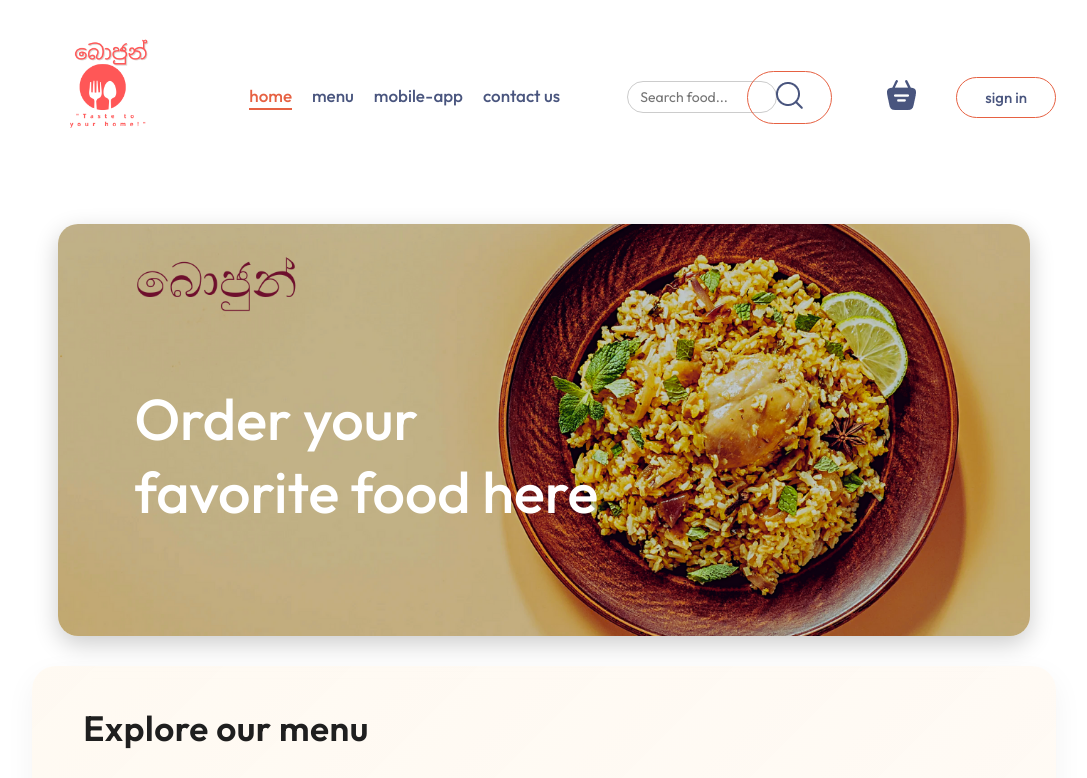
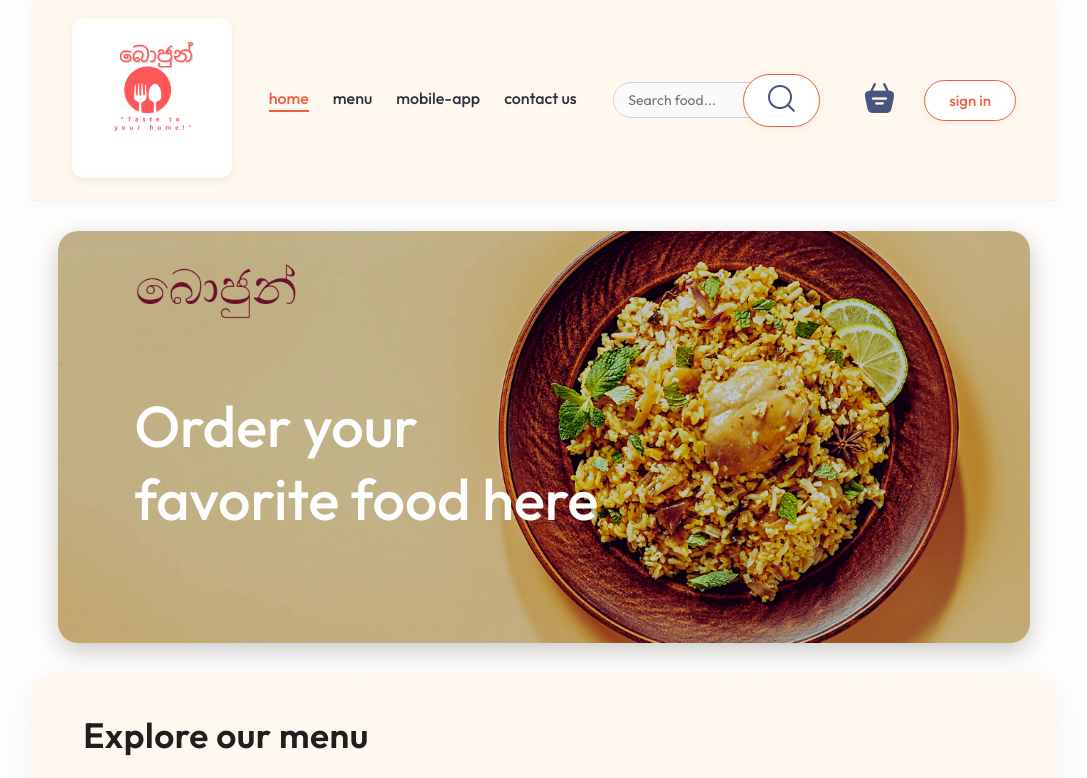
Before and after one commit to Lah112/food-ordering-system, a React (Vite) app in the folder frontend/web-app/Resturant managment/: page / in a window 1280 px wide. Shown: the top 778 px of the page, without its empty margins (96-1183 px from the left). Built offline with nearby package versions, Linux system fonts and the light colour scheme; no server answers.

Commit message:
Navigation bar modified

```diff
--- a/frontend/web-app/Resturant managment/src/components/Navbar/Navbar.css
+++ b/frontend/web-app/Resturant managment/src/components/Navbar/Navbar.css
@@ -1,21 +1,37 @@
+body {
+    margin: 0;
+    font-family: 'Inter', system-ui, sans-serif;
+    background: #fffdfc;
+}
+
 .navbar {
     font-family: 'Inter', system-ui, sans-serif;
-    padding: 20px 0px;
+    padding: 18px 40px;
     display: flex;
     justify-content: space-between;
     align-items: center;
-    background: #ffffff;
+    background: #fff8ee; /* soft yellow background */
+    box-shadow: 0 2px 12px rgba(0, 0, 0, 0.04);
+    border-bottom: 1px solid #f0f0f5;
     transition: all 0.3s ease;
 }
 
 .navbar .logo {
-    width: 150px;
-    transition: transform 0.3s ease;
+    width: 160px;
+    transition: all 0.3s ease;
+    border-radius: 12px;
+    box-shadow: 0 4px 12px rgba(0, 0, 0, 0.04);
+    padding: 4px;
+    background-color: #fffefb;
+    filter: drop-shadow(0 1px 2px rgba(0,0,0,0.05));
 }
 
 .navbar .logo:hover {
-    transform: scale(1.05);
+    transform: scale(1.04);
+    box-shadow: 0 6px 20px rgba(0, 0, 0, 0.08);
+    filter: drop-shadow(0 2px 4px rgba(230, 97, 66, 0.2));
 }
+
 .navbar-search-form {
     display: flex;
     align-items: center;
@@ -23,18 +39,21 @@
 }
 
 .navbar-search-input {
-    padding: 6px 12px;
-    border-radius: 20px;
-    border: 1px solid #ccc;
+    padding: 8px 14px;
+    border-radius: 999px;
+    border: 1px solid #d1d1d6;
     outline: none;
     font-size: 14px;
-    width: 150px;
+    width: 160px;
+    background-color: #fafafa;
     transition: all 0.3s ease-in-out;
 }
 
 .navbar-search-input:focus {
-    width: 200px;
-    border-color: #999;
+    width: 220px;
+    background-color: #ffffff;
+    border-color: #aaa;
+    box-shadow: 0 0 0 2px rgba(230, 97, 66, 0.2);
 }
 
 .navbar-search-btn {
@@ -45,13 +64,12 @@
     padding: 0;
 }
 
-
 .navbar-menu {
     display: flex;
     list-style: none;
-    gap: 20px;
-    color: #49557e;
-    font-size: 17px;
+    gap: 24px;
+    color: #2b2f3e;
+    font-size: 16px;
     font-weight: 500;
 }
 
@@ -66,8 +84,8 @@
 }
 
 .navbar .active {
+    border-bottom: 2px solid #e66142;
     padding-bottom: 2px;
-    border-bottom: 2px solid #e66142;
     color: #e66142;
     transition: all 0.3s ease;
 }
@@ -75,26 +93,26 @@
 .navbar-right {
     display: flex;
     align-items: center;
-    gap: 40px;
+    gap: 30px;
 }
 
 .navbar button {
-    background: transparent;
+    background: #fff;
     font-size: 15px;
-    color: #49557e;
+    color: #e66142;
     border: 1px solid #e66142;
-    padding: 10px 28px;
-    border-radius: 50px;
+    padding: 10px 24px;
+    border-radius: 999px;
     cursor: pointer;
     transition: all 0.3s ease;
     font-weight: 500;
+    box-shadow: 0 2px 8px rgba(230, 97, 66, 0.08);
 }
 
 .navbar button:hover {
     background-color: #fff1ec;
-    color: #e66142;
-    transform: translateY(-1px);
-    box-shadow: 0 4px 12px rgba(230, 97, 66, 0.2);
+    transform: translateY(-2px);
+    box-shadow: 0 6px 16px rgba(230, 97, 66, 0.2);
 }
 
 .navbar-search-icon {
@@ -103,8 +121,8 @@
 
 .navbar-search-icon .dot {
     position: absolute;
-    min-width: 10px;
-    min-height: 10px;
+    width: 10px;
+    height: 10px;
     background-color: #e66142;
     border-radius: 50%;
     top: -8px;
@@ -117,14 +135,14 @@
 }
 
 .navbar-profile:hover {
-    transform: scale(1.02);
+    transform: scale(1.03);
 }
 
 .nav-profile-dropdown {
     position: absolute;
     display: none;
     right: 0;
-    z-index: 1;
+    z-index: 10;
     opacity: 0;
     transform: translateY(10px);
     transition: opacity 0.3s ease, transform 0.3s ease;
@@ -133,15 +151,16 @@
 .navbar-profile:hover .nav-profile-dropdown {
     display: flex;
     flex-direction: column;
-    gap: 10px;
-    background-color: #fff6f3;
-    padding: 12px 25px;
-    border-radius: 6px;
-    border: 1px solid #e66142;
-    outline: 2px solid white;
-    list-style: none;
+    gap: 12px;
+    background-color: #ffffff;
+    padding: 14px 20px;
+    border-radius: 10px;
+    box-shadow: 0 8px 24px rgba(0, 0, 0, 0.08);
+    border: 1px solid #e7e7ec;
     opacity: 1;
     transform: translateY(0);
+    list-style: none;
+    min-width: 160px;
 }
 
 .nav-profile-dropdown li {
@@ -161,23 +180,20 @@
     color: #e66142;
 }
 
-/* Responsive Updates */
+/* Responsive */
 @media (max-width: 1050px) {
     .navbar .logo {
         width: 140px;
     }
     .navbar-menu {
         gap: 18px;
-        font-size: 16px;
+        font-size: 15px;
     }
     .navbar-right {
-        gap: 30px;
-    }
-    .navbar-right img {
-        width: 22px;
+        gap: 24px;
     }
     .navbar-right button {
-        padding: 8px 22px;
+        padding: 8px 20px;
     }
 }
 
@@ -187,17 +203,14 @@
     }
     .navbar-menu {
         gap: 14px;
-        font-size: 15px;
+        font-size: 14px;
     }
     .navbar-right {
-        gap: 20px;
-    }
-    .navbar-right img {
-        width: 20px;
+        gap: 16px;
     }
     .navbar-right button {
         padding: 7px 18px;
-        font-size: 14px;
+        font-size: 13.5px;
     }
 }
 
```
Lines whose indentation alone changed are shown as unchanged.
